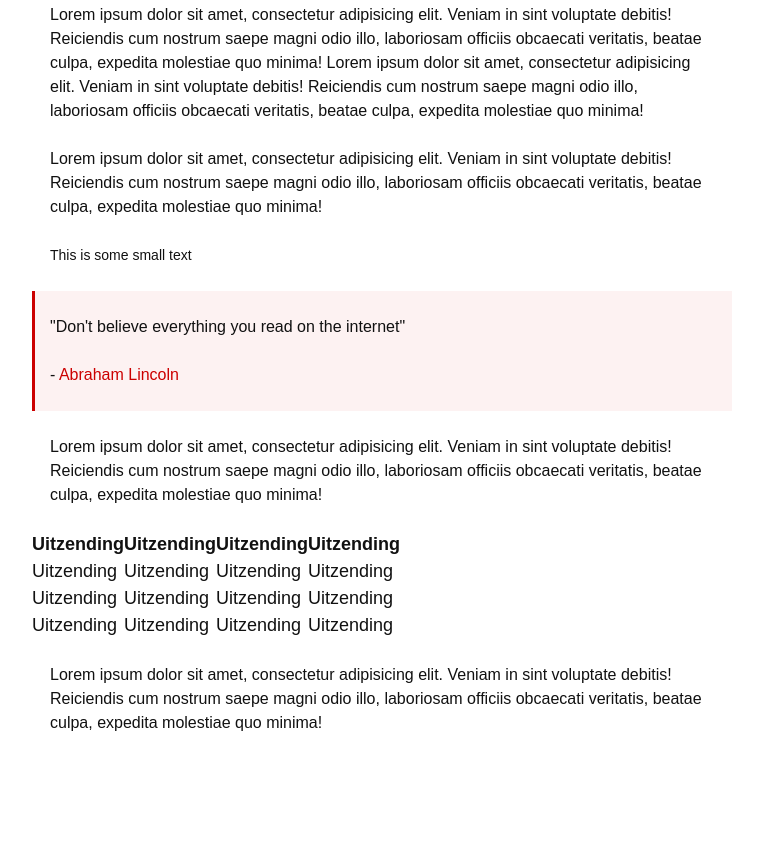
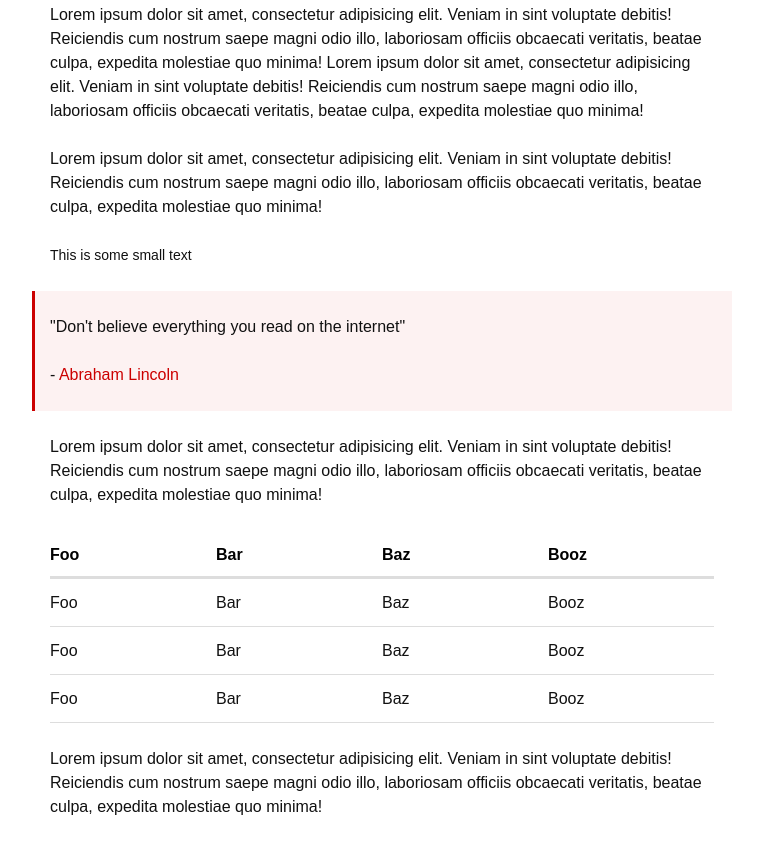
Before and after one commit to stephan281094/frontend-boilerplate, a website built with webpack: page index.html in a window 1280 px wide. Shown: the part 2001-2844 px from the top of the page, without its empty margins (258-1021 px from the left). Before the commit the page ends 2760 px from the top, so only its background shows below. Built offline with nearby package versions, Linux system fonts and the light colour scheme.

Commit message:
Add table styling

```diff
--- a/index.html
+++ b/index.html
@@ -105,30 +105,30 @@
     <table>
       <thead>
         <tr>
-          <th>Uitzending</th>
-          <th>Uitzending</th>
-          <th>Uitzending</th>
-          <th>Uitzending</th>
+          <th>Foo</th>
+          <th>Bar</th>
+          <th>Baz</th>
+          <th>Booz</th>
         </tr>
       </thead>
       <tbody>
         <tr>
-          <td>Uitzending</td>
-          <td>Uitzending</td>
-          <td>Uitzending</td>
-          <td>Uitzending</td>
+          <td>Foo</td>
+          <td>Bar</td>
+          <td>Baz</td>
+          <td>Booz</td>
         </tr>
         <tr>
-          <td>Uitzending</td>
-          <td>Uitzending</td>
-          <td>Uitzending</td>
-          <td>Uitzending</td>
+          <td>Foo</td>
+          <td>Bar</td>
+          <td>Baz</td>
+          <td>Booz</td>
         </tr>
         <tr>
-          <td>Uitzending</td>
-          <td>Uitzending</td>
-          <td>Uitzending</td>
-          <td>Uitzending</td>
+          <td>Foo</td>
+          <td>Bar</td>
+          <td>Baz</td>
+          <td>Booz</td>
         </tr>
       </tbody>
     </table>
--- /dev/null
+++ b/src/scss/elements/_table.scss
@@ -0,0 +1,28 @@
+$table-row-height: $spacing-unit * 2 - 1px;
+$row-border-color: #ddd;
+
+table {
+  text-align: left;
+  margin: 0 $spacing-unit-small $spacing-unit;
+  font-size: 16px;
+  flex: 1;
+  width: calc(100% - (#{$spacing-unit-small} * 2));
+  table-layout: fixed;
+}
+
+th,
+td,
+tr {
+  height: $table-row-height;
+  line-height: $table-row-height;
+  border: 0;
+}
+
+th {
+  color: #000;
+  box-shadow: inset 0 -2px 0 0 $row-border-color;
+}
+
+tr {
+  border-bottom: 1px solid $row-border-color;
+}
--- a/src/scss/index.scss
+++ b/src/scss/index.scss
@@ -13,6 +13,7 @@
 @import 'elements/link';
 @import 'elements/list';
 @import 'elements/page';
+@import 'elements/table';
 @import 'elements/typography';
 
 /* Custom styling that should not be included in your project */
```
